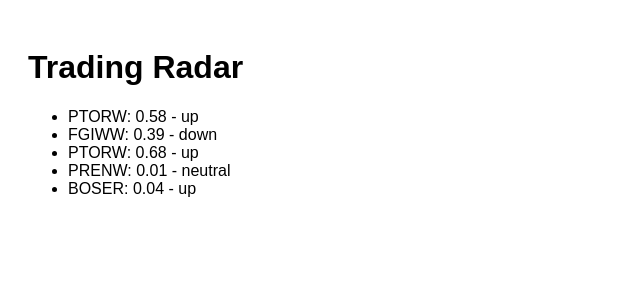
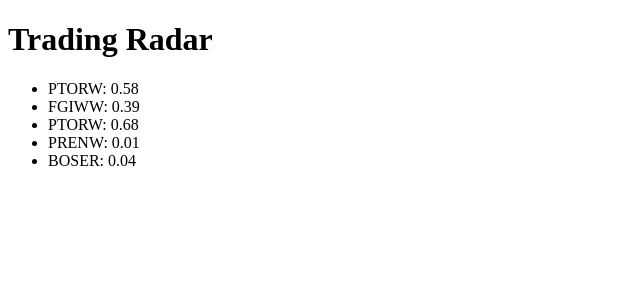
Before and after one commit to fares1040/trading-bot-pro, a Next.js app: page / in a window 1280 px wide. Shown: the top 300 px of the page, without its empty margins (0-640 px from the left). Built offline with nearby package versions, Linux system fonts and the light colour scheme.

Commit message:
Simplify stock list display by removing trend
Removed trend information from stock list items.

```diff
--- a/app/page.jsx
+++ b/app/page.jsx
@@ -15,13 +15,11 @@ export default function Home() {
   }, []);
 
   return (
-    <main style={{ padding: '20px', fontFamily: 'sans-serif' }}>
+    <main>
       <h1>Trading Radar</h1>
       <ul>
         {stocks.map((s, index) => (
-          <li key={index}>
-            {s.symbol}: {s.price} - {s.trend}
-          </li>
+          <li key={index}>{s.symbol}: {s.price}</li>
         ))}
       </ul>
     </main>
```
